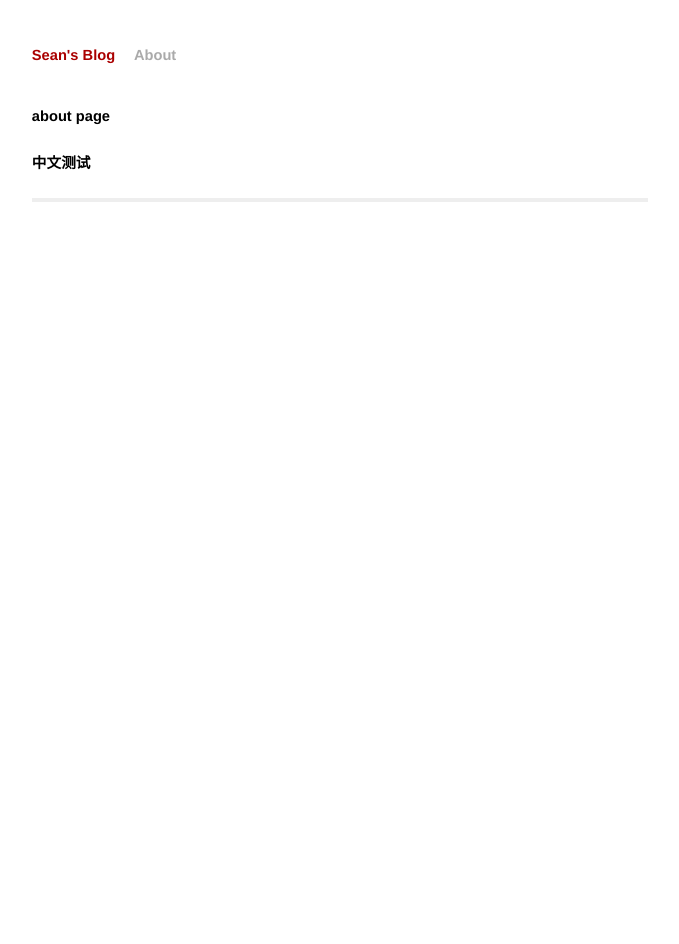
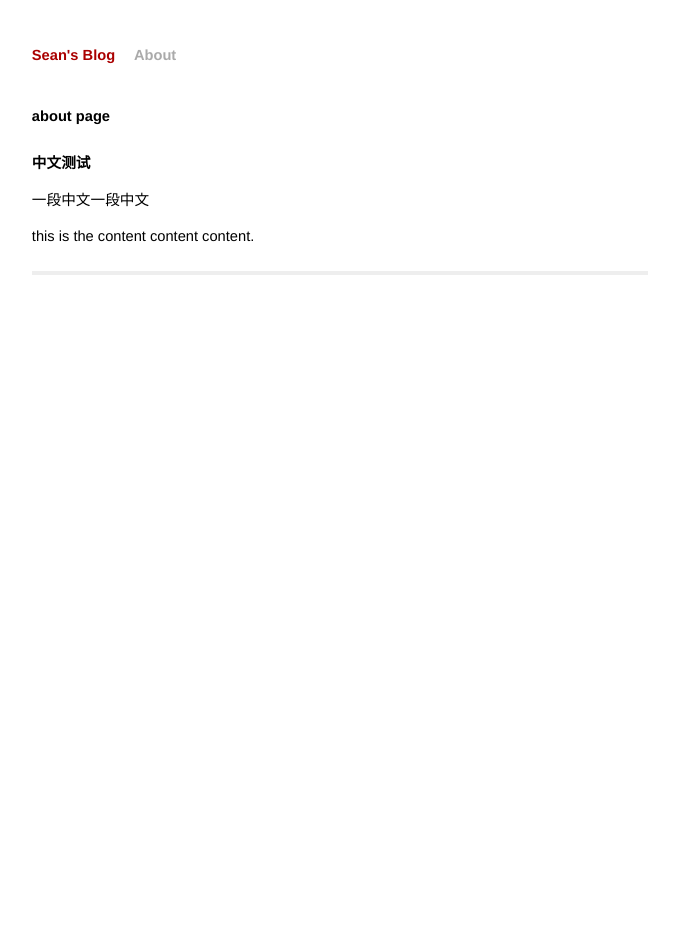
Before and after one commit to coredux/coredux.github.io, a Jekyll site: the page built from about/index.md, in a window 1280 px wide. Shown: the whole page, without its empty margins (300-979 px from the left). Built offline with Jekyll 4.4.1, drawn with Linux system fonts in a browser that asks for light colours; Markdown is read by kramdown in place of the engine named in the settings.

Commit message:
test about page

```diff
--- a/about/index.md
+++ b/about/index.md
@@ -6,3 +6,7 @@ title: About
 # about page
 
 ## 中文测试
+
+一段中文一段中文
+
+this is the content content content.
```
